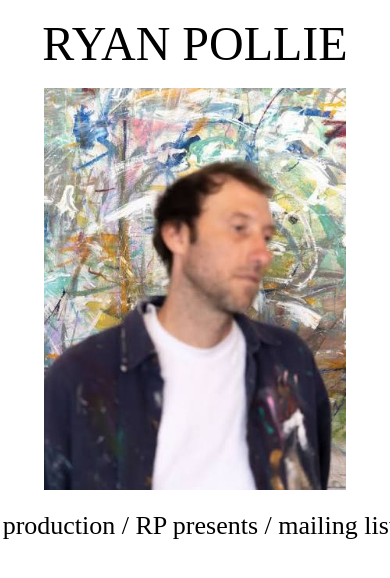
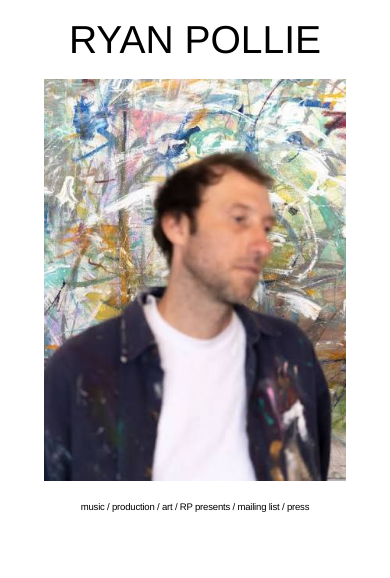
Before and after one commit to treyshilts/ryanpollie, a plain HTML site: page index.html in a window 390 px wide. Drawn offline with Linux system fonts and the light colour scheme.

Commit message:
Update index.html

```diff
--- a/index.html
+++ b/index.html
@@ -1,4 +1,3 @@
-
 <!DOCTYPE html>
 <html lang="en">
 <head>
@@ -22,7 +21,7 @@
     body {
       background: white;
       color: black;
-      font-family: "Times New Roman", Times, serif;
+      font-family: Helvetica, Arial, sans-serif;
     }
 
     .homepage {
@@ -32,6 +31,7 @@
       flex-direction: column;
       align-items: center;
       padding: 24px 20px;
+      overflow: hidden;
     }
 
     h1 {
@@ -40,6 +40,7 @@
       line-height: 1;
       margin: 0 0 24px;
       text-align: center;
+      flex-shrink: 0;
     }
 
     h1:hover {
@@ -54,6 +55,7 @@
       width: auto;
       height: auto;
       object-fit: contain;
+      flex-shrink: 1;
     }
 
     nav {
@@ -61,11 +63,14 @@
       flex-wrap: nowrap;
       align-items: center;
       justify-content: center;
-      white-space: nowrap;
+      width: 100%;
+      max-width: 100%;
       margin-top: 24px;
       text-align: center;
-      font-size: clamp(10px, 3vw, 40px);
+      font-size: clamp(12px, 2.5vw, 40px);
       line-height: 1.2;
+      white-space: nowrap;
+      flex-shrink: 0;
     }
 
     nav a {
@@ -86,19 +91,12 @@
     }
 
     @media (max-width: 600px) {
-      nav {
-        font-size: clamp(10px, 3.2vw, 18px);
-        margin-top: 20px;
-      }
-    }
-
-    @media (max-width: 600px) {
       .homepage {
-        padding: 20px 12px;
+        padding: 20px 8px;
       }
 
       h1 {
-        font-size: 48px;
+        font-size: clamp(32px, 10vw, 48px);
         margin-bottom: 20px;
       }
 
@@ -107,8 +105,16 @@
       }
 
       nav {
-        font-size: 26px;
+        font-size: clamp(9px, 2.45vw, 15px);
         margin-top: 20px;
+        letter-spacing: -0.2px;
+      }
+    }
+
+    @media (max-width: 380px) {
+      nav {
+        font-size: 2.3vw;
+        letter-spacing: -0.3px;
       }
     }
   </style>
@@ -128,6 +134,7 @@
     <nav aria-label="Main navigation">
       <a>music</a>
       <a>production</a>
+      <a>art</a>
       <a>RP presents</a>
       <a>mailing list</a>
       <a>press</a>
```
